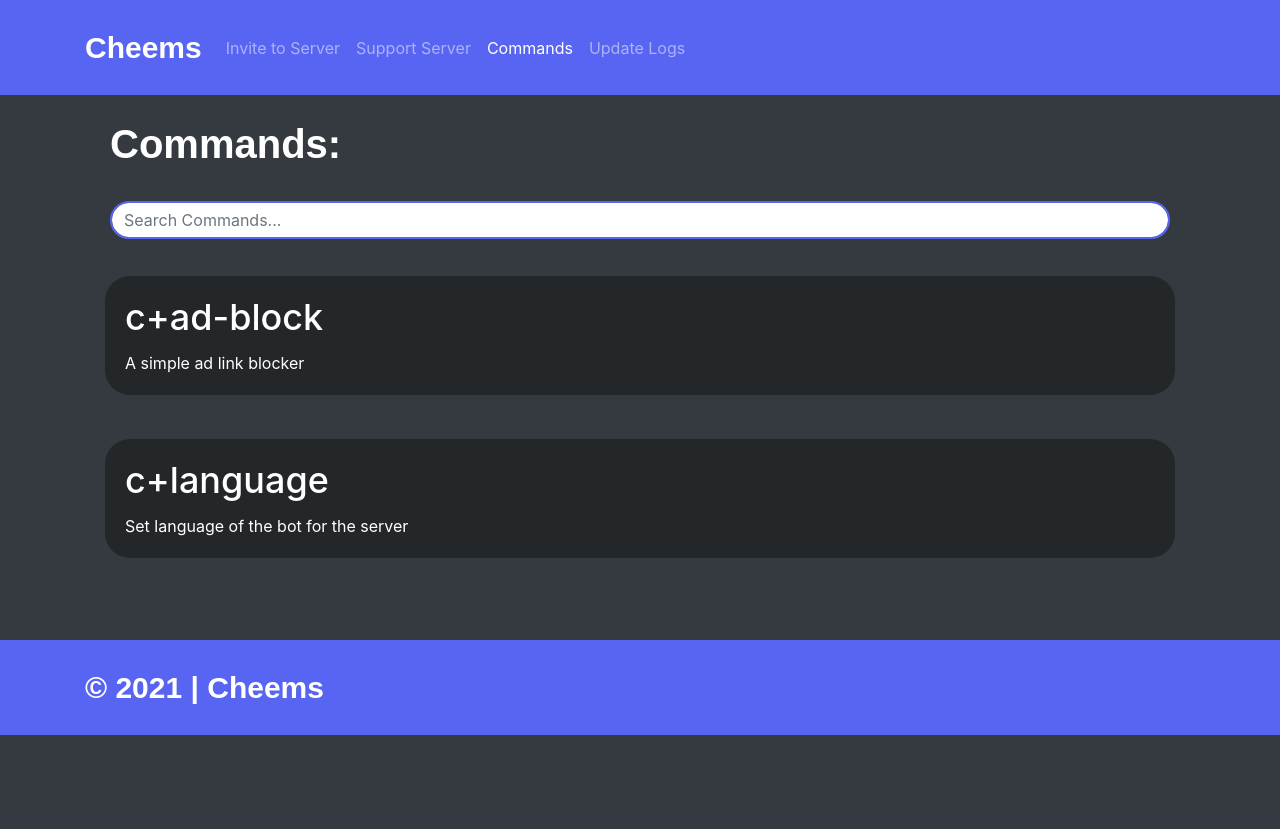
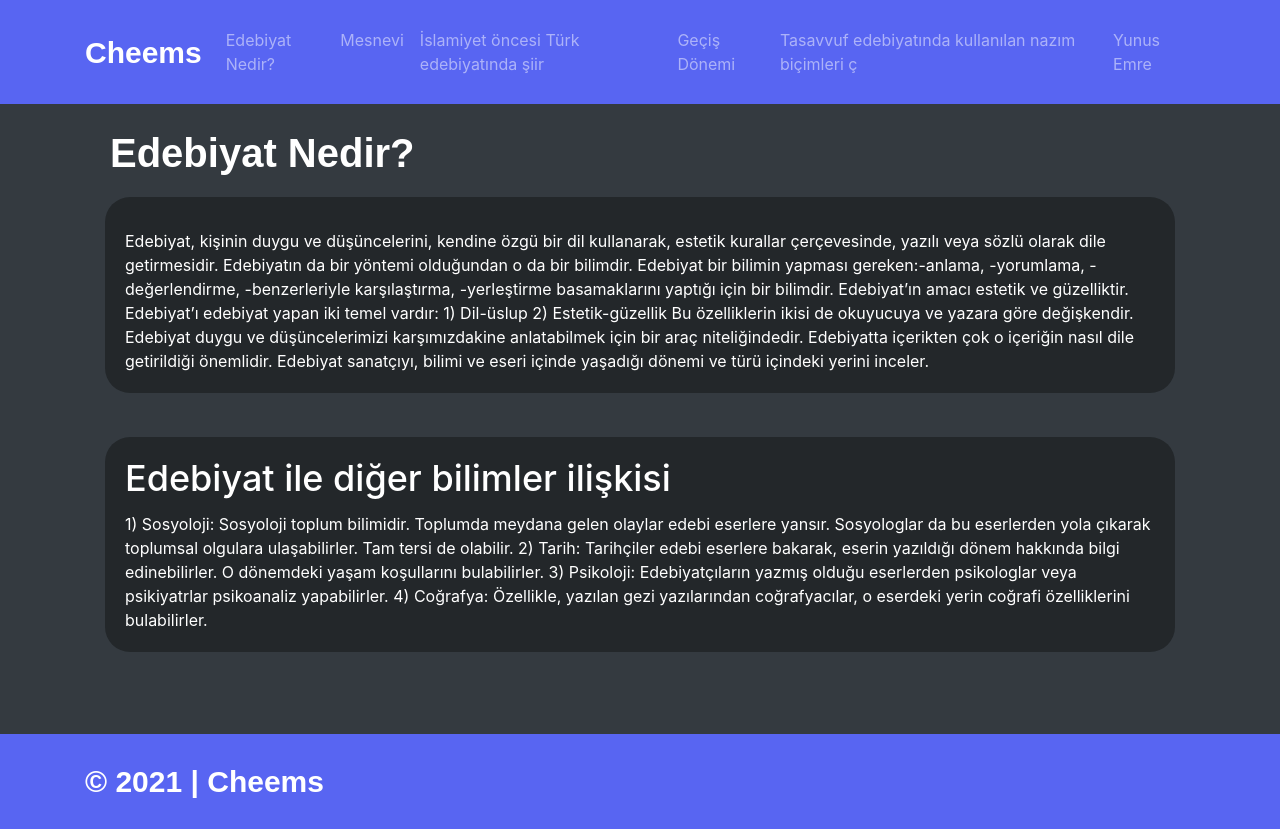
Before and after one commit to beftlidev/edebiyat-proje-web-site, a plain HTML site: page edebiyat.html in a window 1280 px wide. Before the commit the page ends 800 px from the top, so only its background shows below. Drawn offline with nearby package versions, Linux system fonts and the light colour scheme.

Commit message:
Update and rename commands.html to edebiyat.html

```diff
--- a/commands.html
+++ b/edebiyat.html
@@ -25,13 +25,13 @@
     <script src="https://cdn.jsdelivr.net/npm/bootstrap@4.6.0/dist/js/bootstrap.bundle.min.js" integrity="sha384-Piv4xVNRyMGpqkS2by6br4gNJ7DXjqk09RmUpJ8jgGtD7zP9yug3goQfGII0yAns" crossorigin="anonymous"></script>
 
     <!-- SEO tools -->
-    <title>CheemsBot</title>
-    <meta name="description" content="Cheems Bot Offical Website">
-    <meta name="keywords" content="cheems,bot,discord">
+    <title>Edebiyat Proje Ödevi</title>
+    <meta name="description" content="hm">
+    <meta name="keywords" content="edebiyat">
     <!--Add additional SEO meta data here!-->
 
     <!-- Open Graph tags -->
-    <meta property="og:title" content="Cheems Bot"/>
+    <meta property="og:title" content="Edebiyat Proje Ödevi"/>
     <meta property="og:url" content="https://youtube.com"/>
     <meta property="og:image" content="asset/favicon.png"/>
     <meta property="og:type" content="website"/>
@@ -53,19 +53,23 @@
             <!-- Navbar links -->
             <div class="collapse navbar-collapse" id="collapsibleNavbar">
                 <ul class="navbar-nav">
-                    <!-- This link invites Spectre, Change the client id to your bot's id -->
                     <li class="nav-item">
-                    <a class="nav-link" target="_blank" href="https://discord.com/oauth2/authorize?client_id=876965300619313165&permissions=8&scope=bot%20applications.commands">Invite to Server</a>
-                    </li>
-                    <!-- Change link to your support server link -->
-                    <li class="nav-item">
-                    <a class="nav-link" target="_blank" href="https://discord.gg/kWTEKEmN6T">Support Server</a>
+                       <a class="nav-link" href="edebiyat.html">Edebiyat Nedir?</a>
                     </li>
                     <li class="nav-item">
-                        <a class="nav-link active" href="commands.html">Commands</a>
+                       <a class="nav-link" href="konu1.html">Mesnevi</a>
                     </li>
                     <li class="nav-item">
-                        <a class="nav-link" href="update-logs.html">Update Logs</a>
+                        <a class="nav-link" href="konu2.html">İslamiyet öncesi Türk edebiyatında şiir</a>
+                    </li>
+                    <li class="nav-item">
+                        <a class="nav-link" href="konu3.html">Geçiş Dönemi</a>
+                    </li>
+                    <li class="nav-item">
+                        <a class="nav-link" href="konu4.html">Tasavvuf edebiyatında kullanılan nazım biçimleri ç</a>
+                    </li>
+                    <li class="nav-item">
+                        <a class="nav-link" href="konu5.html">Yunus Emre</a>
                     </li>
                 </ul>
             </div>
@@ -74,36 +78,48 @@
 
     <div class="container container-1">
         <div class="row">
-            <h1 class="title-line"><b>Commands:</b></h1>
+            <h1 class="title-line"><b>Edebiyat Nedir?</b></h1>
             <!-- These are dummy commands | They don't actually work on Spectre if you choose to install it -->
         </div>
-        <div class="row">
-            <input class="form-control" id="myInput" type="text" placeholder="Search Commands...">
-        </div>
         <!-- Update these with your bot's Commands -->
+            <li class="list-group-item">
+
+                <div class="row">
+                    <div class="col-xs-12 col-sm-12 col-md-12 col-lg-12 col-xl-12">
+                        <div class="card bg-grey" style="width:100%">
+                            <div class="card-body">
+                            <!-- Command -->
+                            <h4 class="card-title big-text"></h4>
+                            <!-- Command Description -->
+                            <p class="card-text">Edebiyat, kişinin duygu ve düşüncelerini, kendine özgü bir dil kullanarak, estetik kurallar çerçevesinde, yazılı veya sözlü olarak dile getirmesidir.
+Edebiyatın da bir yöntemi olduğundan o da bir bilimdir.
+Edebiyat bir bilimin yapması gereken:-anlama, -yorumlama, -değerlendirme, -benzerleriyle karşılaştırma, -yerleştirme basamaklarını yaptığı için bir bilimdir.
+Edebiyat’ın amacı estetik ve güzelliktir. Edebiyat’ı edebiyat yapan iki temel vardır:
+1) Dil-üslup
+2) Estetik-güzellik
+Bu özelliklerin ikisi de okuyucuya ve yazara göre değişkendir.
+Edebiyat duygu ve düşüncelerimizi karşımızdakine anlatabilmek için bir araç niteliğindedir.
+Edebiyatta içerikten çok o içeriğin nasıl dile getirildiği önemlidir.
+Edebiyat sanatçıyı, bilimi ve eseri içinde yaşadığı dönemi ve türü içindeki yerini inceler.
+</p>
+                            </div>
+                        </div>
+                    </div>
+                </div>
+            </li>
+
             <li class="list-group-item">
                 <div class="row">
                     <div class="col-xs-12 col-sm-12 col-md-12 col-lg-12 col-xl-12">
                         <div class="card bg-grey" style="width:100%">
                             <div class="card-body">
                             <!-- Command -->
-                            <h4 class="card-title big-text">c+ad-block</h4>
+                            <h4 class="card-title big-text">Edebiyat ile diğer bilimler ilişkisi</h4>
                             <!-- Command Description -->
-                            <p class="card-text">A simple ad link blocker</p>
-                            </div>
-                        </div>
-                    </div>
-                </div>
-            </li>
-            <li class="list-group-item">
-                <div class="row">
-                    <div class="col-xs-12 col-sm-12 col-md-12 col-lg-12 col-xl-12">
-                        <div class="card bg-grey" style="width:100%">
-                            <div class="card-body">
-                            <!-- Command -->
-                            <h4 class="card-title big-text">c+language</h4>
-                            <!-- Command Description -->
-                            <p class="card-text">Set language of the bot for the server</p>
+                            <p class="card-text">1) Sosyoloji: Sosyoloji toplum bilimidir. Toplumda meydana gelen olaylar edebi eserlere yansır. Sosyologlar da bu eserlerden yola çıkarak toplumsal olgulara ulaşabilirler. Tam tersi de olabilir.
+2) Tarih: Tarihçiler edebi eserlere bakarak, eserin yazıldığı dönem hakkında bilgi edinebilirler. O dönemdeki yaşam koşullarını bulabilirler.
+3) Psikoloji: Edebiyatçıların yazmış olduğu eserlerden psikologlar veya psikiyatrlar psikoanaliz yapabilirler.
+4) Coğrafya: Özellikle, yazılan gezi yazılarından coğrafyacılar, o eserdeki yerin coğrafi özelliklerini bulabilirler.</p>
                             </div>
                         </div>
                     </div>
```
